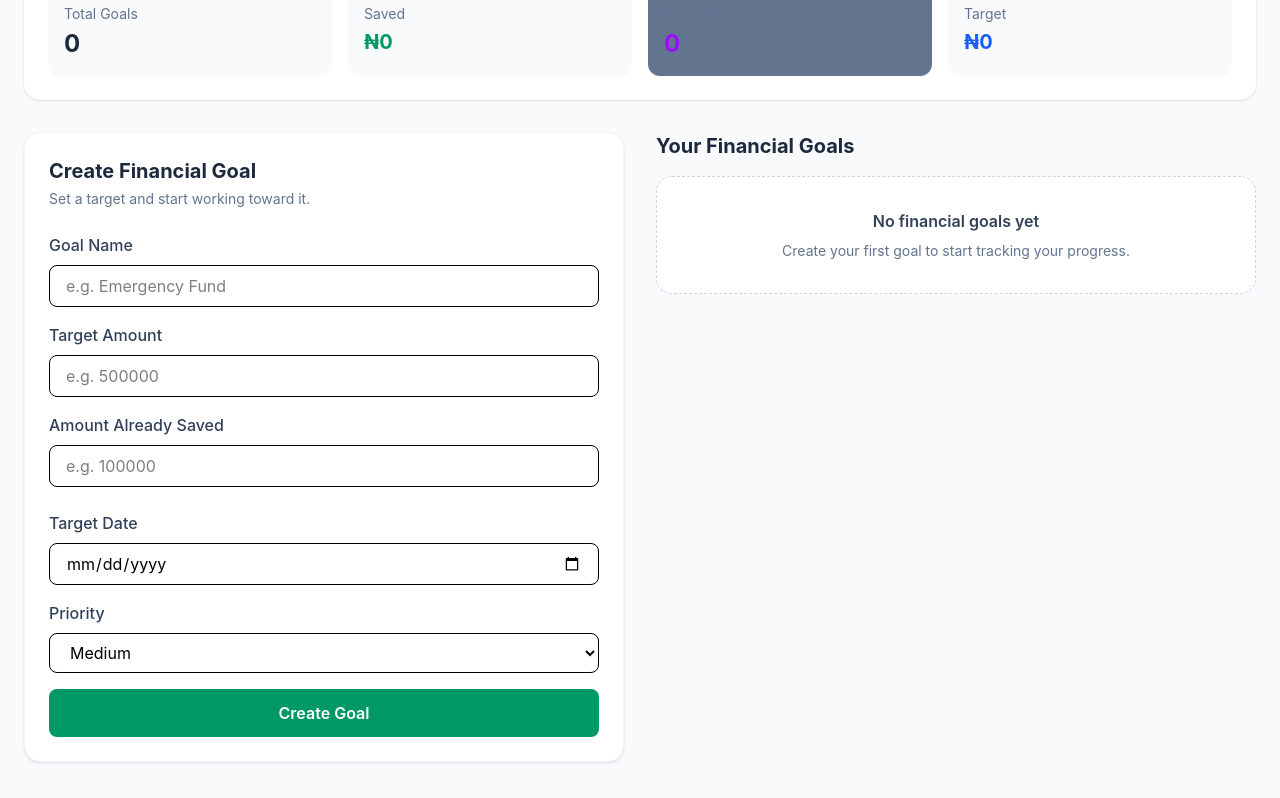
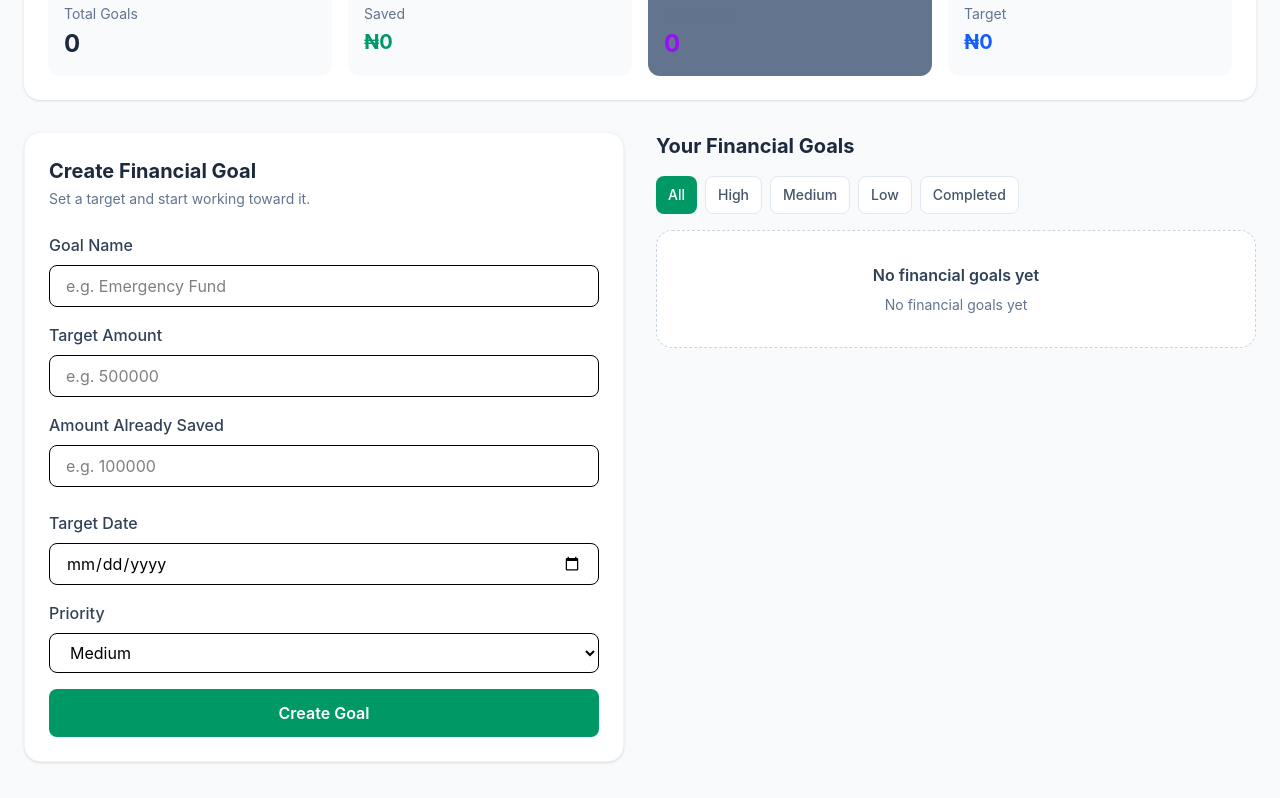
Before and after one commit to sharon5555/Finance-tracker, a React (Vite) app: page / in a window 1280 px wide. Shown: the part 1642-2440 px from the top of the page. Built offline with nearby package versions, Linux system fonts and the light colour scheme.

Commit message:
Add goal filtering

```diff
--- a/src/components/landing/Hero.jsx
+++ b/src/components/landing/Hero.jsx
@@ -161,6 +161,13 @@ function Hero() {
     // Storethe goal currently being edited.
     // null means that no goal is being edited.
     const [editingGoal, setEditingGoal] = useState(null);
+
+    /*
+        Store the currently selected goal filter.
+
+        "All" means that every financial goal should be displayed.
+    */
+    const [goalFilter, setGoalFilter] = useState("All");
 
 
     /*
@@ -539,6 +546,35 @@ function Hero() {
             (priorityOrder[b.priority] || 2)
     );
 
+    /*
+        Filter the goals based on the user's selection.
+
+        Available filters:
+        - All
+        -High
+        -Medium
+        -Low
+        -Completed
+    */
+    const filteredGoals = sortedGoals.filter((goal) => {
+
+        //Show every goal.
+        if (goalFilter === "All") {
+            return true;
+
+        }
+
+        //Show only completed goals.
+        if (goalFilter === "Completed") {
+            return Number(goal.currentAmount) >= Number(goal.targetAmount);
+
+        }
+
+        // Show goals matching the selected priority.
+        return goal.priority === goalFilter;
+
+    });
+
 
         // PART G
 
@@ -779,6 +815,31 @@ function Hero() {
                                 Your Financial Goals
                             </h2>
 
+                            {/*
+                                Goal filters.
+
+                                The user can quickly switch between
+                                different types of goals.
+                            */}
+                            <div className="flex flex-wrap gap-2 mt-4">
+
+                                {["All", "High", "Medium", "Low", "Completed"].map((filter) => (
+
+                                    <button
+                                        key={filter}
+                                        type="button"
+                                        onClick={() => setGoalFilter(filter)}
+                                        className={`px-3 py-2 rounded-lg text-sm font-medium transition ${
+                                            goalFilter === filter
+                                                ? "bg-emerald-600 text-white"
+                                                : "bg-white text-slate-600 border border-slate-200 hover:bg-slate-50"
+                                        }`}
+                                    >
+                                        {filter}
+                                    </button>
+                                ))}
+                            </div>
+
 
 
                             {/*
@@ -788,9 +849,9 @@ function Hero() {
                                 to this component through addMoneyToGoal.
                             */}
 
-                            {sortedGoals.length > 0 ? (
+                            {filteredGoals.length > 0 ? (
 
-                                sortedGoals.map((goal) => (
+                                filteredGoals.map((goal) => (
 
 
                                     <GoalCard
@@ -826,11 +887,15 @@ function Hero() {
                                     border-slate-300 p-8 text-center">
 
                                         <h3 className="font-semibold text-slate-700">
-                                            No financial goals yet
+                                            {goalFilter === "All"
+                                                ? "No financial goals yet"
+                                                : `No ${goalFilter.toLowerCase()} goals found`}
                                         </h3>
 
                                         <p className="text-sm text-slate-500 mt-2">
-                                            Create your first goal to start tracking your progress.
+                                            {goalFilter === "All"
+                                                ? "No financial goals yet"
+                                                : `No ${goalFilter.toLowerCase()} goals found`}
                                         </p>
                                     </div>
 
```
